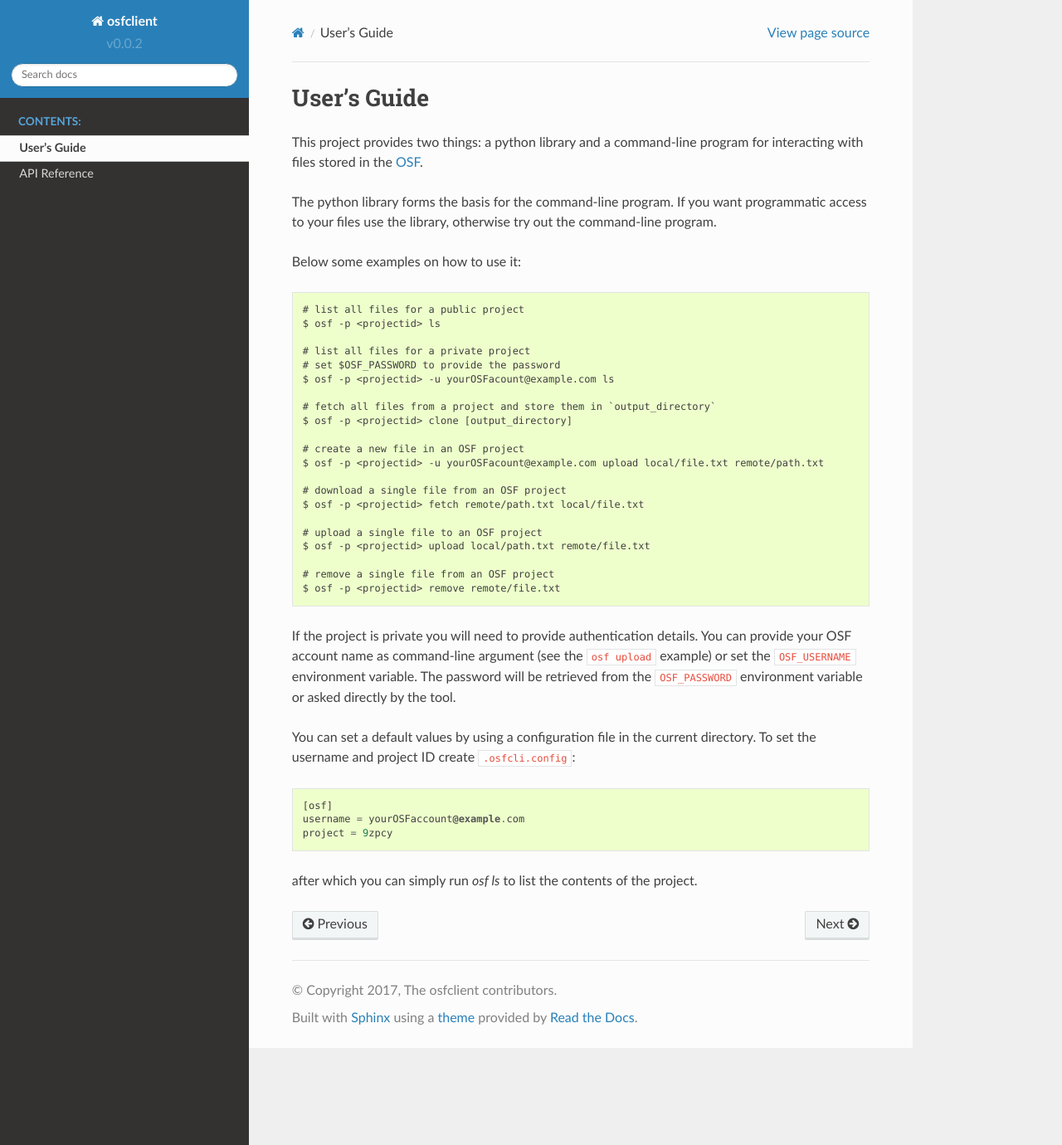
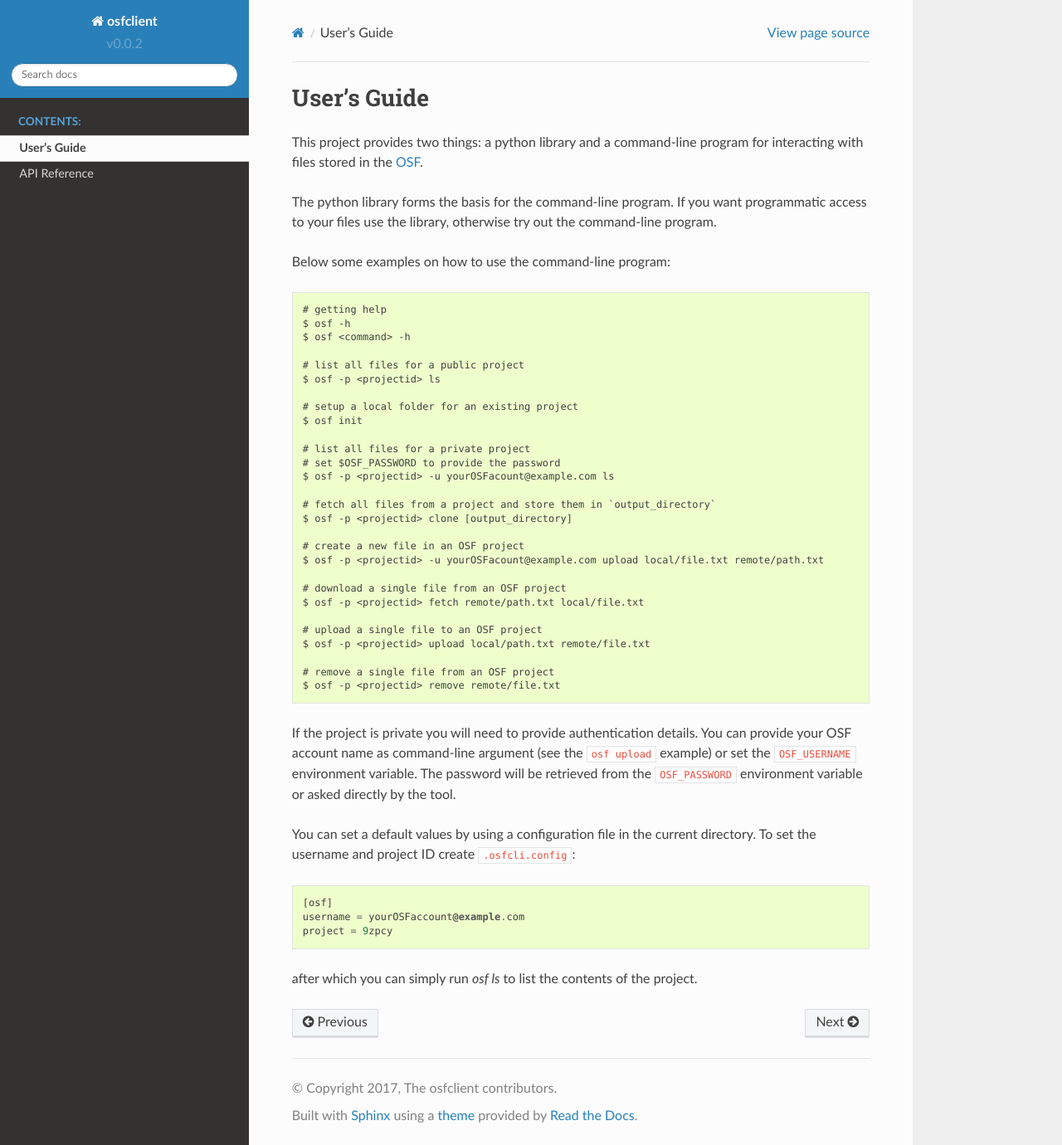
Before and after one commit to osfclient/osfclient, a Sphinx documentation site: the page built from docs/cli-usage.rst, in a window 1280 px wide and 1380 px high. Shown: the whole window at 83% size. Built offline with Sphinx 7.4.7 and the Read the Docs theme 2.0.0, drawn with Linux system fonts in a browser that asks for light colours.

Commit message:
Tweak the docs

```diff
--- a/docs/cli-usage.rst
+++ b/docs/cli-usage.rst
@@ -8,11 +8,18 @@
 programmatic access to your files use the library, otherwise try out the
 command-line program.
 
-Below some examples on how to use it:
+Below some examples on how to use the command-line program:
 ::
+
+    # getting help
+    $ osf -h
+    $ osf <command> -h
 
     # list all files for a public project
     $ osf -p <projectid> ls
+
+    # setup a local folder for an existing project
+    $ osf init
 
     # list all files for a private project
     # set $OSF_PASSWORD to provide the password
```
